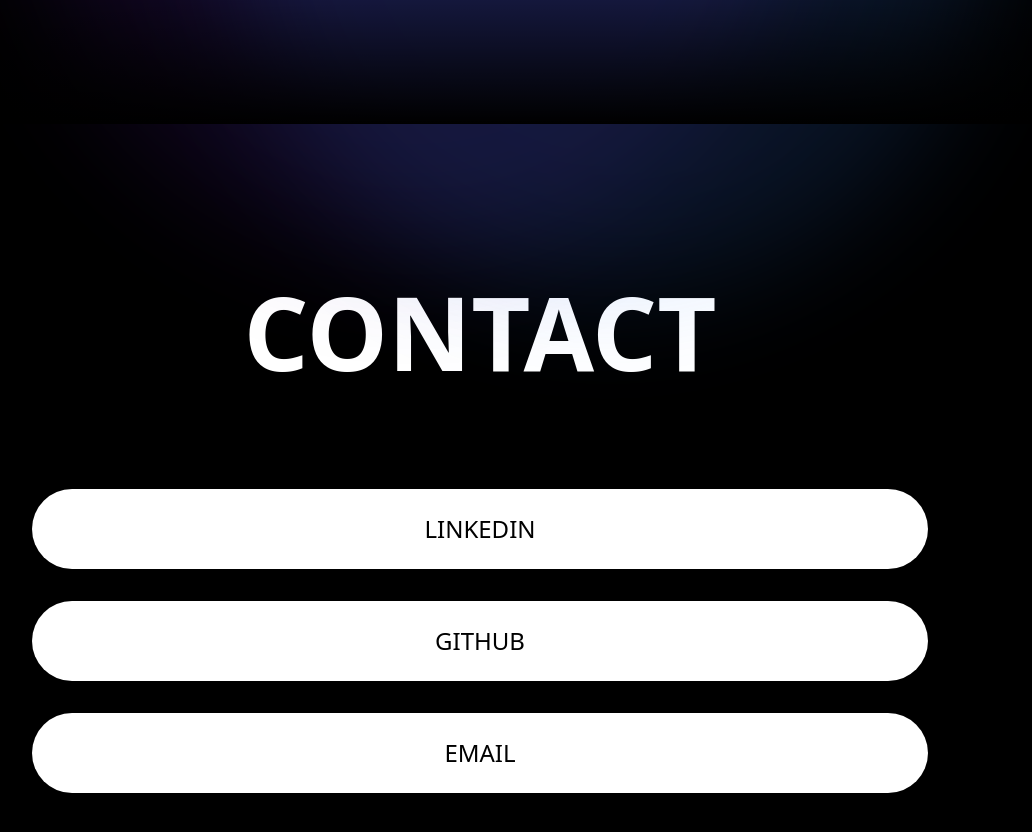
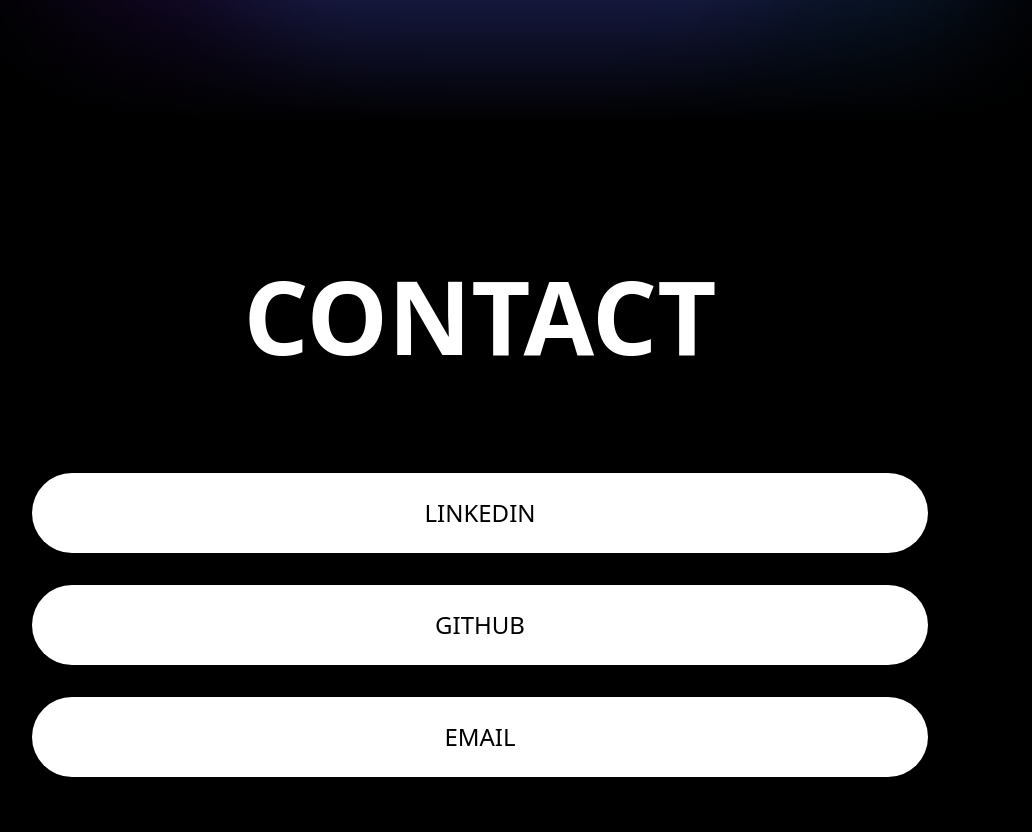
Before and after one commit to lucas-alba/my-portfolio, a React (Vite) app: page / in a window 1280 px wide. Shown: the part 2100-2932 px from the top of the page, without its empty margins (160-1192 px from the left). Built offline with nearby package versions, Linux system fonts and the light colour scheme.

Commit message:
COLOR CHANGES FIX

```diff
--- a/src/pages/Contact.jsx
+++ b/src/pages/Contact.jsx
@@ -19,10 +19,13 @@
   return (
     <section
       id="contact"
-      className="min-h-screen bg-black text-white flex flex-col justify-center items-center px-6"
+      className="relative min-h-screen bg-black text-white flex flex-col justify-center items-center px-6 pt-24 pb-32"
     >
+      {/* Fade to black from Skills */}
+      <div className="absolute top-0 left-0 w-full h-32 bg-gradient-to-t from-black to-transparent z-0 pointer-events-none" />
+
       <motion.h2
-        className="text-[8vw] font-bold mb-20 text-center"
+        className="relative z-10 text-[8vw] font-bold mb-20 text-center"
         initial={{ opacity: 0, y: 40 }}
         whileInView={{ opacity: 1, y: 0 }}
         transition={{ duration: 0.6 }}
@@ -30,7 +33,7 @@
         CONTACT
       </motion.h2>
 
-      <div className="flex flex-col gap-8 w-full max-w-4xl">
+      <div className="relative z-10 flex flex-col gap-8 w-full max-w-4xl">
         {contactItems.map((item) => (
           <motion.a
             key={item.label}
```
